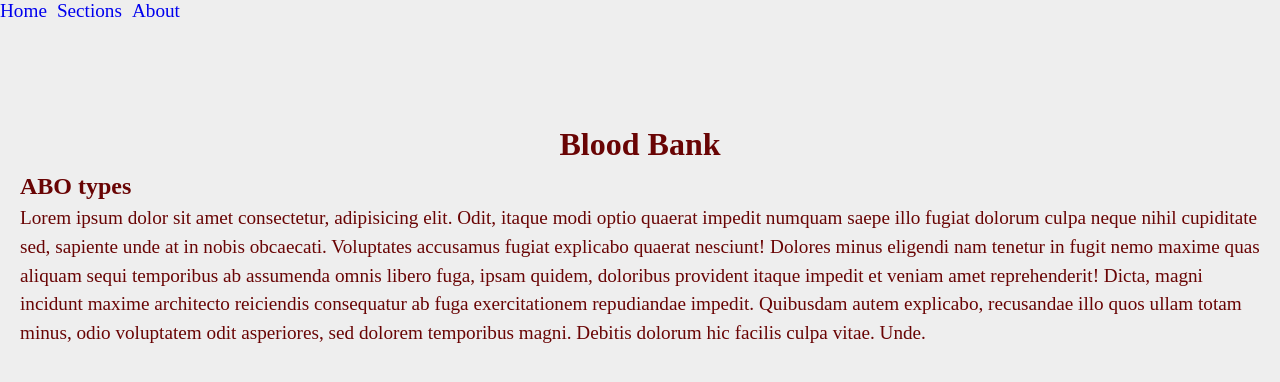
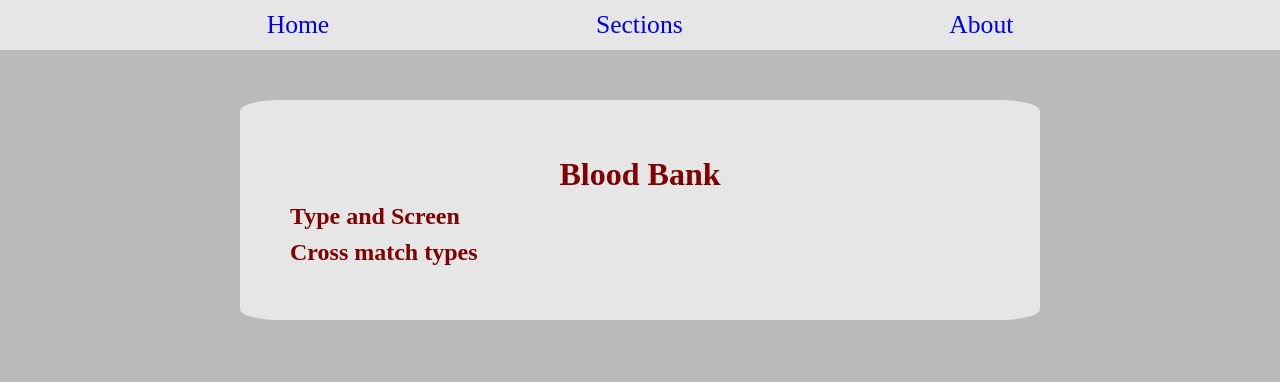
Before and after one commit to TippingTheIceBerg/Blood-Bank, a plain HTML site: page sections.html in a window 1280 px wide. Drawn offline with Linux system fonts and the light colour scheme.

Commit message:
add bg color to sections card, add section header under section

```diff
--- a/sections.html
+++ b/sections.html
@@ -21,8 +21,12 @@
 
     <main class="main__containerSections">
         <h1>Blood Bank</h1>
-        <h2>ABO types</h2>
-        <p>Lorem ipsum dolor sit amet consectetur, adipisicing elit. Odit, itaque modi optio quaerat impedit numquam saepe illo fugiat dolorum culpa neque nihil cupiditate sed, sapiente unde at in nobis obcaecati. Voluptates accusamus fugiat explicabo quaerat nesciunt! Dolores minus eligendi nam tenetur in fugit nemo maxime quas aliquam sequi temporibus ab assumenda omnis libero fuga, ipsam quidem, doloribus provident itaque impedit et veniam amet reprehenderit! Dicta, magni incidunt maxime architecto reiciendis consequatur ab fuga exercitationem repudiandae impedit. Quibusdam autem explicabo, recusandae illo quos ullam totam minus, odio voluptatem odit asperiores, sed dolorem temporibus magni. Debitis dolorum hic facilis culpa vitae. Unde.</p>
+        <h2>Type and Screen</h2>
+        <p></p>
+        <h2>Cross match types</h2>
+        <p></p>
+        <h2></h2>
+        <p></p>
     </main>
 </body>
 </html>
--- a/style.css
+++ b/style.css
@@ -2,21 +2,20 @@
     box-sizing: border-box;
     margin: 0;
     padding: 0;
-    background-color: var(--white);
-
-
 }
 
 :root{
-    --main-color: #690404;
+    --main-color: #820000;
     --accent-color:#006800;
-    --white:#eee;
+    --white:hsl(0, 0%, 73%);
+    --card-white: hsl(0, 0%, 90%);
 
 }
 html,body{
     height: 100%;
     width: 100%;
     color: var(--main-color);
+    background-color: var(--white);
 }
 
 
@@ -24,6 +23,9 @@ header{
     position: absolute;
     top: 0;
     left: 0;
+    background-color: var(--card-white);
+    width:100%;
+    padding: 10px;
 }
 
 .main__container{
@@ -37,19 +39,23 @@ header{
     width: 100%;
 }
 .main__containerSections{
-    margin-top:100px;
-    padding: 20px;
+    padding: 50px;
     line-height: 1.5;
+    width: 800px;
+    margin: 100px auto auto;
+    background-color: var(--card-white) ;
+    border-radius: 5%;
 }
 .main__containerSections > p{
     font-size: 1.2em;
+    color: black;
 }
 .main__containerSections > h1{
     text-align: center;
 }
 .nav__list{
     display: flex;
-    justify-content: center;
+    justify-content: space-evenly;
     gap: 10px;
 }
 .nav__item{
@@ -60,7 +66,8 @@ header{
 }
 .nav__item a{
     text-decoration: none;
-    font-size: 1.2em;
+    font-size: 1.6em;
+
 }
 
 
```
